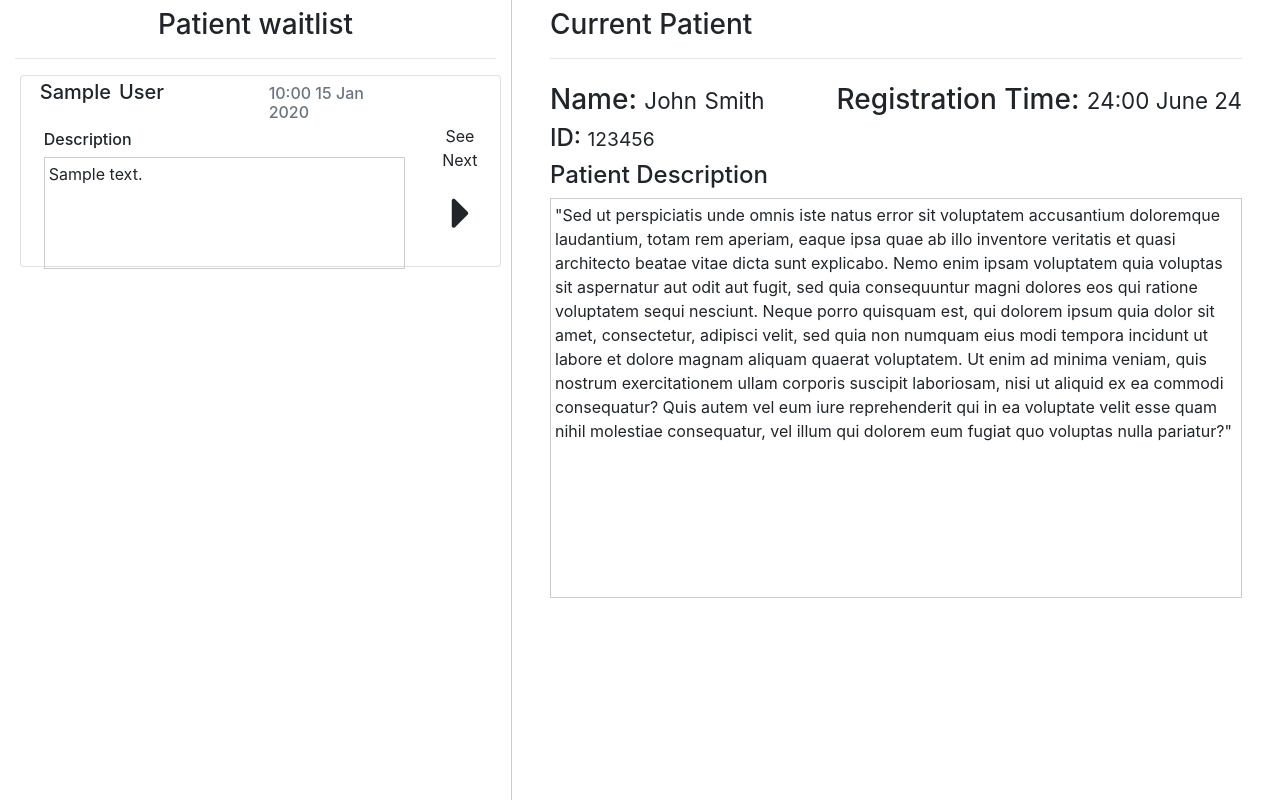
After one commit to Klim314/pingdocktor, a Django app: template pingdoktor/templates/pingdoktor/doctor_home.html in a window 1280 px wide. The commit adds this page. Run offline with Django 3.2, Linux system fonts and the light colour scheme; the template is opened without the code that fills it: values that come from a table or form of the project are taken from there, others are empty; tables that the repository leaves empty hold one stand-in row (values such as "Sample post"); some libraries are stand-ins or nearby versions.

Commit message:
doctor client side base-functional

```diff
--- a/pingdoktor/templates/pingdoktor/base.html
+++ b/pingdoktor/templates/pingdoktor/base.html
@@ -15,7 +15,7 @@
     <link href="{% static "src/css/bootstrap.css" %}" rel="stylesheet">
 
     <!-- Custom fonts for this template -->
-    {# <link href="vendor/font-awesome/css/font-awesome.min.css" rel="stylesheet" type="text/css"> #}
+    <link rel="stylesheet" href="https://use.fontawesome.com/releases/v5.3.1/css/all.css" integrity="sha384-mzrmE5qonljUremFsqc01SB46JvROS7bZs3IO2EmfFsd15uHvIt+Y8vEf7N7fWAU" crossorigin="anonymous">
     <link href='https://fonts.googleapis.com/css?family=Lora:400,700,400italic,700italic' rel='stylesheet' type='text/css'>
     <link href='https://fonts.googleapis.com/css?family=Open+Sans:300italic,400italic,600italic,700italic,800italic,400,300,600,700,800' rel='stylesheet' type='text/css'>
 
--- /dev/null
+++ b/pingdoktor/templates/pingdoktor/doctor_home.html
@@ -0,0 +1,102 @@
+{% extends "pingdoktor/base.html" %}
+{% load static %}
+
+{% block head %}
+<link href="{% static "src/css/doctor.css" %}" rel="stylesheet"></link>
+
+{% endblock %}
+
+{% block body %}
+<div class="d-flex">
+  <nav class="visitor-panels" id="sidebar">
+    <div class="container">
+      <!--
+      <div class="sidebar-header text-center">
+        <h2>CURRENT</h2>
+      </div>
+    -->
+      <div class="text-center m-2">
+        <h3>Patient waitlist</h3>
+      </div>
+      <hr>
+      <div>
+        <div id="visitor-panel-list">
+          <!--Panels-->
+          <!--Panel example-->
+          {% for visitor in visitors %}
+           <div class="card visitor-panel container" id="{{visitor.id}}">
+            <div class="row">
+              <!--Left side containing visitor information-->
+              <div class="col-10">
+                <div class="row">
+                  <div class="col-7">
+                    <h5 class="card-title m-1 float-left panel-first-name">{{ visitor.first_name }}</h5>
+                    <h5 class="card-title m-1 float-left panel-last-name">{{ visitor.last_name }}</h5>
+                  </div>
+                  <div class="col-5">
+                    <!--Arrival times for the visitors-->
+                    <h6 class="mt-2 text-muted float-right panel-datetime">{{ visitor.arrival_time|date:"H:i d M Y" }}</h6>
+                  </div>
+                </div>
+                <div class="ml-2" id="description-block">
+                  <h6>Description</h5>
+                  <div class="panel-text p-1 m-0">
+                    {{ visitor.description }}
+                  </div>
+                </div>
+              </div>
+              <!-- right side containing a clicky button-->
+              <div class="col-2 center-block text-center panel-button">
+                <div class="send-next align-center">
+                  <p>See Next</p>
+                  <p class="fas fa-caret-right panel-glyph"></p>
+                </div>
+              </div>
+            </div>
+          </div>
+          {% endfor %}
+          <!--End panel-->
+        </div>
+      </div>
+    </div>
+
+  </nav>
+  <div class="container" id="content">
+    <div class="row m-2">
+      <!-- Current patient information -->
+      <div class="col">
+        <div id="focus">
+          <h3>Current Patient</h2>
+          <hr>
+          <div class="mt-1">
+            <div class="clearfix">
+            <h3 class="mt-2 float-left">Name: <small id="focus-first-name">John</small> <small id="focus-last-name">Smith</small></h3>
+            <h3 class="mt-2 float-right">Registration Time: <small id="focus-datetime">24:00 June 24</small></h3>
+          </div>
+          <h4>ID: <small id="focus-patient-id">123456</small></h3>
+          </div>
+          <div class="mt-2">
+            <h4>Patient Description</h4>
+            <div class="description-text p-1 m-0" id="focus-description">"Sed ut perspiciatis unde omnis iste natus error sit voluptatem accusantium doloremque laudantium, totam rem aperiam, eaque ipsa quae ab illo inventore veritatis et quasi architecto beatae vitae dicta sunt explicabo. Nemo enim ipsam voluptatem quia voluptas sit aspernatur aut odit aut fugit, sed quia consequuntur magni dolores eos qui ratione voluptatem sequi nesciunt. Neque porro quisquam est, qui dolorem ipsum quia dolor sit amet, consectetur, adipisci velit, sed quia non numquam eius modi tempora incidunt ut labore et dolore magnam aliquam quaerat voluptatem. Ut enim ad minima veniam, quis nostrum exercitationem ullam corporis suscipit laboriosam, nisi ut aliquid ex ea commodi consequatur? Quis autem vel eum iure reprehenderit qui in ea voluptate velit esse quam nihil molestiae consequatur, vel illum qui dolorem eum fugiat quo voluptas nulla pariatur?"
+            </div>
+        </div>
+        </div>
+
+      </div>
+
+  </div>
+  </div>
+
+</div>
+{% endblock %}
+
+{% block scripts %}
+<script src="{% static "src/js/jquery-ui.js" %}"></script>
+<script>
+ $(function(){
+  $("#visitor-panel-list").sortable();
+  $("#visitor-panel-list").disableSelection();
+ });
+</script>
+<script src="{% static "src/js/pages/doctor.js" %}"></script>
+{% endblock %}
--- /dev/null
+++ b/static/src/css/doctor.css
@@ -0,0 +1,41 @@
+.visitor-panels {
+	background-color: "#000000";
+	min-width: 40%;
+	max-width: 40%;
+	height: 100vh;
+	overflow-y: auto;
+	border-right: 1px solid #ccc;
+}
+
+.visitor-panel {
+	height: 12em;
+	margin: 0.3em;
+}
+
+.panel-text {
+	overflow-y: auto;
+	height: 7em;
+	border: 1px solid #ccc;
+	margin: 1em;
+}
+
+.description-text {
+	overflow-y: auto;
+	height: 25em;
+	border: 1px solid #ccc;
+	margin: 1em;
+}
+
+.panel-glyph {
+	font-size: 50px;
+}
+
+.sidebar-header {
+	margin-top: 1em;
+	margin-bottom: 1em;
+}
+
+.align-center {
+	height: 12em;
+	margin-top: 3em;
+}
--- a/static/src/js/pages/doctor.js
+++ b/static/src/js/pages/doctor.js
@@ -0,0 +1,96 @@
+const get_panel = ($panel_button) => {
+	// Gets the panel jquery object from the button
+	return $panel_button.parent().parent()
+}
+
+const update_focus = (id, first_name, last_name, datetime, description) => {
+	// Updates the focus board with new information
+	// @args
+	// 	 id (string): Patient ID
+
+	$id = $("#focus-patient_id")
+	$first_name = $("#focus-first-name")
+	$last_name = $("#focus-last-name")
+	$datetime = $("#focus-datetime")
+	$description = $("#focus-description")
+
+	$id.text(id)
+	$first_name.text(first_name)
+	$last_name.text(last_name)
+	$datetime.text(datetime)
+	$description.text(description)
+}
+
+const activate_panel = ($panel) => {
+	//  Activates a panel, placing it on the main display and pinging the
+	//  visitor display to come in.1
+	let id = $panel.attr("id")
+	let first_name = $panel.find(".panel-first-name").text()
+	let last_name = $panel.find(".panel-last-name").text()
+	let datetime = $panel.find(".panel-datetime").text()
+	let description = $panel.find(".panel-text").text()
+	update_focus(id, first_name, last_name, datetime, description)
+	$panel.remove()
+}
+
+const signal_websocket = () => {}
+
+const add_panel = (id, first_name, last_name, datetime, description) => {
+	// Adds a panel to the waitlist
+	$("#visitor-panel-list").append(
+		`<div class="card visitor-panel container" id=${id}>
+            <div class="row">
+              <div class="col-10">
+                <div class="row">
+                  <div class="col-7">
+                  	<h5 class="card-title m-1 float-left panel-first-name">${first_name}</h5>
+                    <h5 class="card-title m-1 float-left panel-last-name">${last_name}</h5>
+                  </div>
+                  <div class="col-5">
+                    <h6 class="mt-2 text-muted float-right panel-datetime">${datetime}</h6>
+                  </div>
+                </div>
+                <div class="ml-2" id="description-block">
+                  <h6>Description</h5>
+                  <div class="panel-text p-1 m-0">
+                  	${description}
+                  </div>
+                </div>
+              </div>
+              <!-- right side containing a clicky button-->
+              <div class="col-2 center-block text-center panel-button">
+                <div class="send-next align-center">
+                  <p>See Next</p>
+                  <p class="fas fa-caret-right panel-glyph"></p>
+                </div>
+              </div>
+            </div>
+          </div>
+		`)
+}
+
+// Test helper functions
+const demo = () => {
+	let patient_data = [[2, "Bob", "Smith", "Today", "Sick"],
+						[3, "Sally", "Smith", "Today", "Sick"],
+						[4, "Tim", "Smith", "Today", "Sick"],
+						[5, "Lu", "Smith", "Today", "Sick"],
+						[6, "Hope", "Smith", "Today", "Sick"],
+						[7, "Alice", "Smith", "Today", "Sick"],
+						[8, "Sarah", "Smith", "Today", "Sick"],
+						[9, "Bobby", "Smith", "Today", "Sick"]]
+	for (let i = 0; i < patient_data.length; i++){
+		add_panel(...patient_data[i])
+	}
+}
+
+
+// Document initialization
+
+$(document).ready(function(){
+	$("#visitor-panel-list").on("click", ".panel-button", function(){
+		let $panel = get_panel($(this))
+		// let panel_id = $panel.attr("id")
+		activate_panel($panel)
+	})
+})
```
